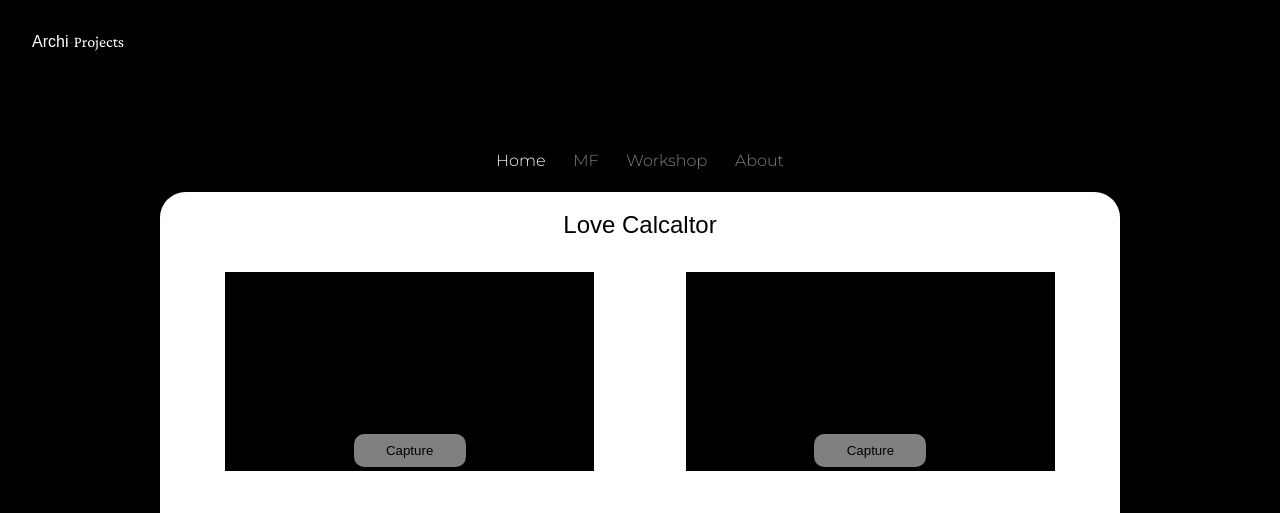
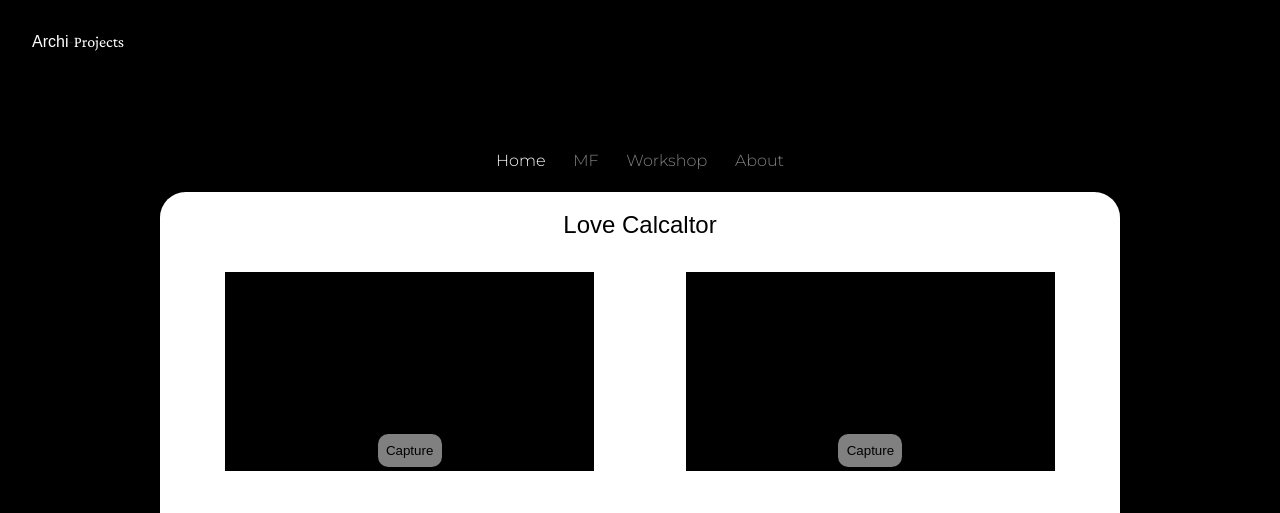
Before and after one commit to adhyarxs/adhyarxs.github.io, a plain HTML site: page index.html in a window 1280 px wide. Shown: the top 513 px of the page. Drawn offline with nearby package versions, Linux system fonts and the light colour scheme; a web font is replaced by a local one.

Commit message:
Update index.html

```diff
--- a/index.html
+++ b/index.html
@@ -110,12 +110,12 @@
                 <div style="width:50%;height:100%" class="flex justCenter algCenter relative">
                     <video style="object-fit:cover;width:80%;height:90%;background-color:black;" id="loveCam1" autoplay></video>
                     <canvas id="canvas1" style="display:none"></canvas>
-                    <button id="streamLoveCam1" class="absolute simpleButton" style="bottom:7%; width:7rem;height:15%;" onclick="captureLoveCam1('loveCam1')">Capture</button>
+                    <button id="streamLoveCam1" class="absolute simpleButton" style="bottom:7%; width:4rem;max-width:20%;height:15%;" onclick="captureLoveCam1('loveCam1')">Capture</button>
                 </div>
                 <div style="width:50%;height:100%" class="flex justCenter algCenter relative">
                     <video style="object-fit:cover;width:80%;height:90%;background-color:black;" id="loveCam2" autoplay></video>
                     <canvas id="canvas2" style="display:none"></canvas>
-                    <button id="streamLoveCam2" class="absolute simpleButton" style="bottom:7%;width:7rem;height:15%;" onclick="captureLoveCam2('loveCam2')">Capture</button>
+                    <button id="streamLoveCam2" class="absolute simpleButton" style="bottom:7%;width:4rem;max-width:20%;height:15%;" onclick="captureLoveCam2('loveCam2')">Capture</button>
                 </div>
             </div>
             <div style="height:5%"></div>
```
